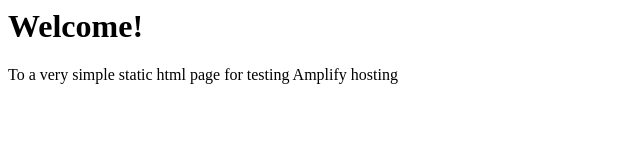
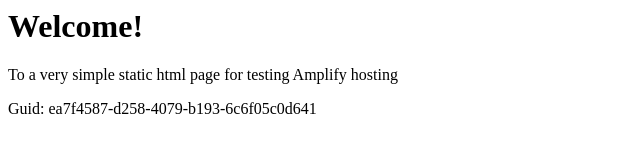
Before and after one commit to aws-aemilia-sfo/Github-PR-Commit-Integration-Test-DoNotTouch-Gith-OKSLNVO2-v1-prod-us-west-1, a website: page src/index.html in a window 1280 px wide. Shown: the whole page, without its empty margins (0-640 px from the left). Drawn offline with Linux system fonts and the light colour scheme.

Commit message:
commit from integ tests

```diff
--- a/src/index.html
+++ b/src/index.html
@@ -1,3 +1,5 @@
+
+
 <html lang="en">
 
 <head>
@@ -10,6 +12,6 @@
 <body>
     <h1>Welcome!</h1>
     <p>To a very simple static html page for testing Amplify hosting</p>
-</body>
+    <p>Guid: ea7f4587-d258-4079-b193-6c6f05c0d641</p></body>
 
 </html>
```
